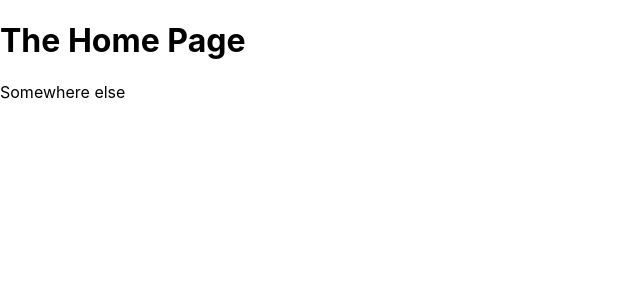
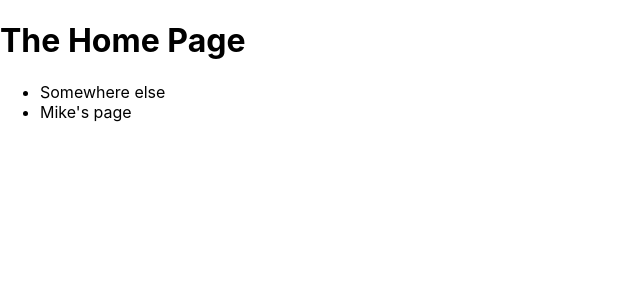
Before and after one commit to kennedymark680/learn-next, a Next.js app: page / in a window 1280 px wide. Shown: the top 300 px of the page, without its empty margins (0-640 px from the left). Built offline with nearby package versions, Linux system fonts and the light colour scheme.

Commit message:
starwars call

```diff
--- a/package.json
+++ b/package.json
@@ -9,6 +9,7 @@
     "lint": "next lint"
   },
   "dependencies": {
+    "axios": "^1.1.3",
     "next": "12.3.1",
     "react": "18.2.0",
     "react-dom": "18.2.0"
--- a/pages/index.js
+++ b/pages/index.js
@@ -6,7 +6,14 @@ function HomePage() {
   return (
     <Fragment>
       <h1>The Home Page</h1>
-      <Link href="/order/123">Somewhere else</Link>
+      <ul>
+        <li>
+          <Link href="/order/123">Somewhere else</Link>
+        </li>
+        <li>
+          <Link href="/mike">Mike's page</Link>
+        </li>
+      </ul>
     </Fragment>
   );
 }
```
Also changed, not shown: pages/mike/index.js (added, +25 -0 lines), 1 other file (tests, documents, lock files or other folders).
